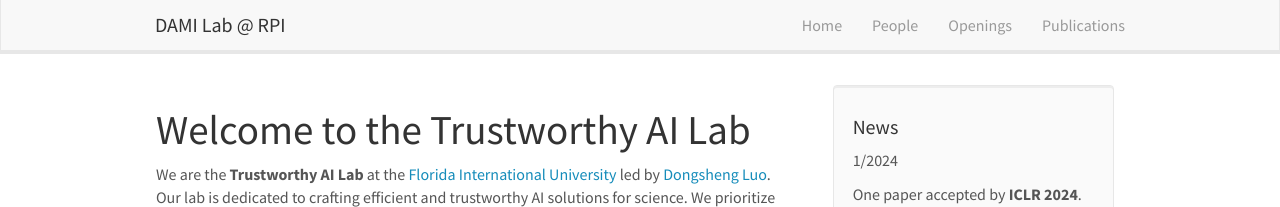
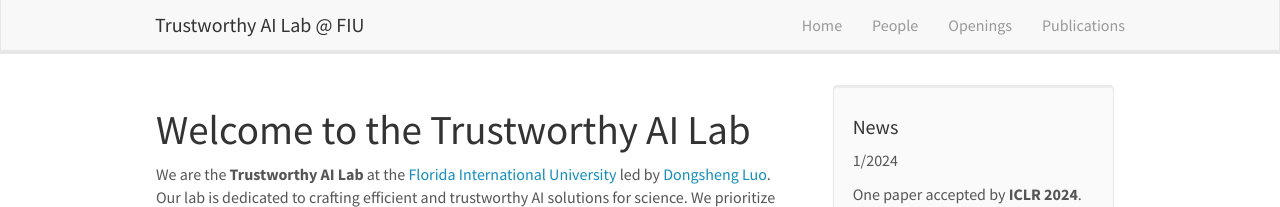
Before and after one commit to trustai4s-lab/trustai4s-lab.github.io, a Jekyll site: the page built from _pages/home.md, in a window 1280 px wide. Shown: the top 207 px of the page. Built offline with Jekyll 4.4.1, drawn with Linux system fonts in a browser that asks for light colours; nearby versions of some CDN libraries.

Commit message:
Update header.html

```diff
--- a/_includes/header.html
+++ b/_includes/header.html
@@ -8,7 +8,7 @@
 		<span class="icon-bar"></span>
 	  </button>
 
-    <a class="navbar-brand" href="{{ site.url }}{{ site.baseurl }}/">DAMI Lab @ RPI</a>
+    <a class="navbar-brand" href="{{ site.url }}{{ site.baseurl }}/">Trustworthy AI Lab @ FIU</a>
 	</div>
 	<div class="collapse navbar-collapse" id="navbar-collapse-1">
 	  <ul class="nav navbar-nav navbar-right">
```
